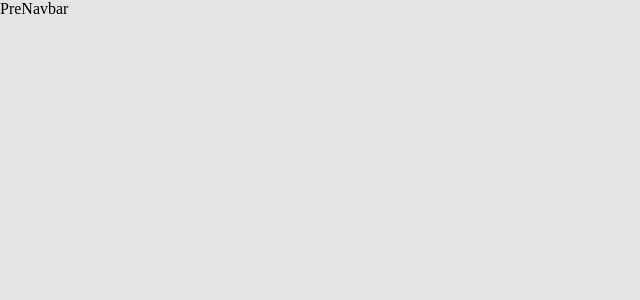
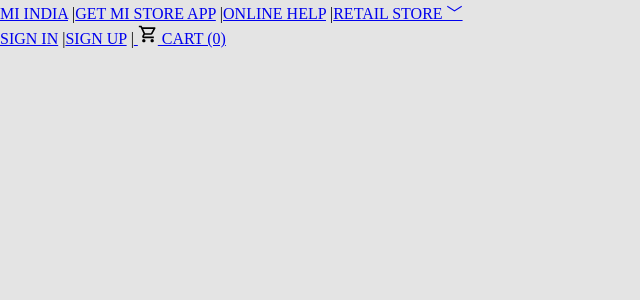
Before and after one commit to Ishtiyaque321/shopingcart, a React (Create React App) app: page / in a window 1280 px wide. Shown: the top 300 px of the page, without its empty margins (0-640 px from the left). Built offline with nearby package versions, Linux system fonts and the light colour scheme.

Commit message:
prenavbar

```diff
--- a/src/components/PreNavbar.jsx
+++ b/src/components/PreNavbar.jsx
@@ -1,8 +1,51 @@
 import React from "react";
 import "../styles/PreNavbar.css";
 
+const cartIcon = (
+    <svg
+        className="temp"
+        xmlns="http://www.w3.org/2000/svg"
+        height="20px"
+        viewBox="0 0 24 24"
+        width="20px"
+        fill="#000000"
+    >
+        <path d="M0 0h24v24H0V0z" fill="none" />
+        <path d="M15.55 13c.75 0 1.41-.41 1.75-1.03l3.58-6.49c.37-.66-.11-1.48-.87-1.48H5.21l-.94-2H1v2h2l3.6 7.59-1.35 2.44C4.52 15.37 5.48 17 7 17h12v-2H7l1.1-2h7.45zM6.16 6h12.15l-2.76 5H8.53L6.16 6zM7 18c-1.1 0-1.99.9-1.99 2S5.9 22 7 22s2-.9 2-2-.9-2-2-2zm10 0c-1.1 0-1.99.9-1.99 2s.89 2 1.99 2 2-.9 2-2-.9-2-2-2z" />
+    </svg>
+);
+
 const PreNavbar = () => {
-    return <div>PreNavbar</div>;
+    return (
+        <div className="preNav">
+            <div>
+                <a href="https://www.mi.com/in/">MI INDIA</a> <span>|</span>
+                <a href="https://in.event.mi.com/in/install-mi-store">
+                    GET MI STORE APP
+                </a>{" "}
+                <span>|</span>
+                <a href="https://www.mi.com/in/service/help/#category_id=1&pagenum=1&channel=1">
+                    ONLINE HELP
+                </a>{" "}
+                <span>|</span>
+                <a href="https://www.mi.com/in/service/authorized_stores/">
+                    RETAIL STORE ﹀
+                </a>
+            </div>
+            <div>
+                <a href="https://store.mi.com/in/site/login">SIGN IN</a>{" "}
+                <span>|</span>
+                <a href="https://account.xiaomi.com/pass/register?callback=https%3A%2F%2Fstore.mi.com%2Fin%2Flogin%2Fcallback%3Ffollowup%3Dhttps%253A%252F%252Fwww.mi.com%252Fin%26sign%3DNGQyZTY1M2VjNGNjYTc5NzFlZDc1YmY2ZmM2NDFiYWMwNTU5YzUyNQ%2C%2C&sid=i18n_in_pc_pro&_locale=en_IN">
+                    SIGN UP
+                </a>{" "}
+                <span>|</span>
+                <a href="https://store.mi.com/in/site/login">
+                    {" "}
+                    {cartIcon} CART (0)
+                </a>
+            </div>
+        </div>
+    );
 };
 
 export default PreNavbar;
```
